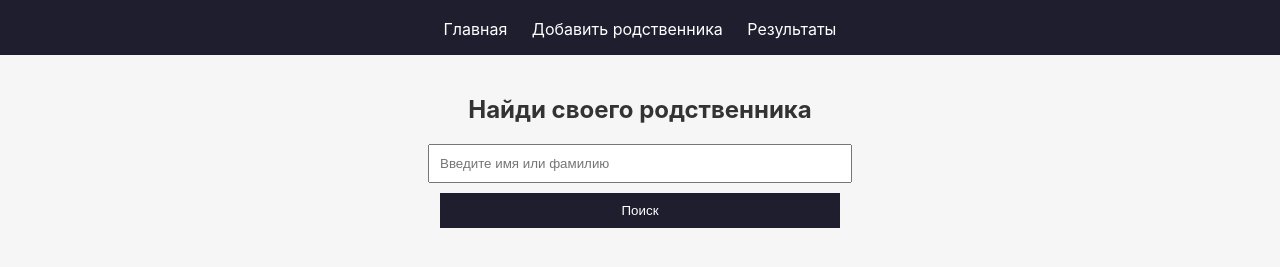
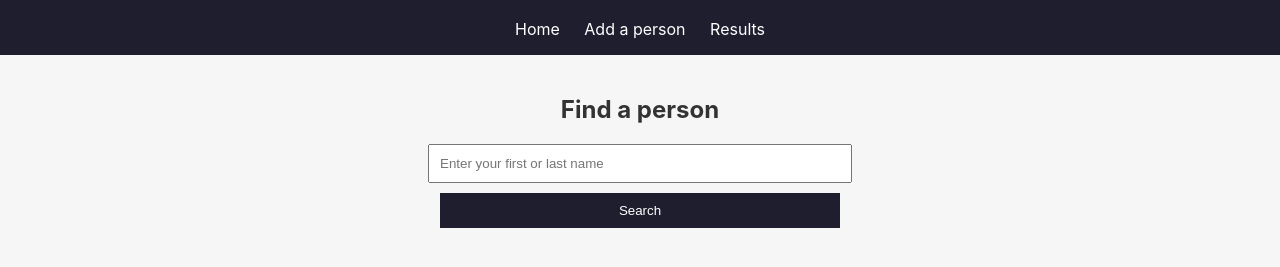
Before and after one commit to dooolat/findconnect, a plain HTML site: page index.html in a window 1280 px wide. Shown: the part 79-346 px from the top of the page. Drawn offline with Linux system fonts and the light colour scheme.

Commit message:
Update index.html

```diff
--- a/index.html
+++ b/index.html
@@ -10,16 +10,16 @@
   <header>
     <h1>FindConnect</h1>
     <nav>
-      <a href="index.html">Главная</a>
-      <a href="register.html">Добавить родственника</a>
-      <a href="results.html">Результаты</a>
+      <a href="index.html">Home</a>
+      <a href="register.html">Add a person</a>
+      <a href="results.html">Results</a>
     </nav>
   </header>
 
   <section class="search-section">
-    <h2>Найди своего родственника</h2>
-    <input type="text" id="searchInput" placeholder="Введите имя или фамилию">
-    <button onclick="searchPerson()">Поиск</button>
+    <h2>Find a person</h2>
+    <input type="text" id="searchInput" placeholder="Enter your first or last name">
+    <button onclick="searchPerson()">Search</button>
   </section>
 
   <div id="results"></div>
```
